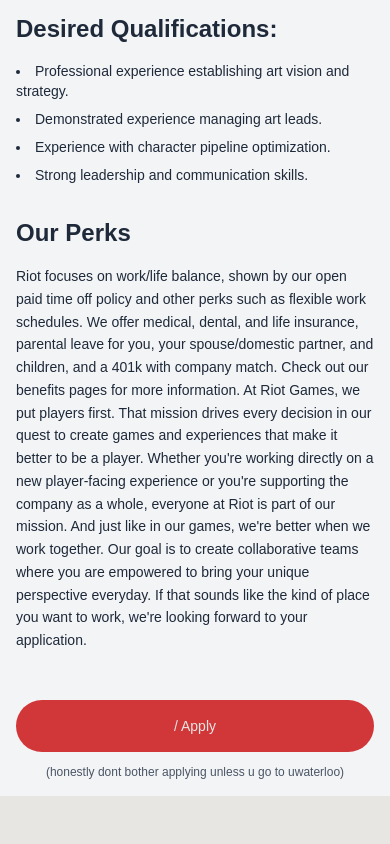
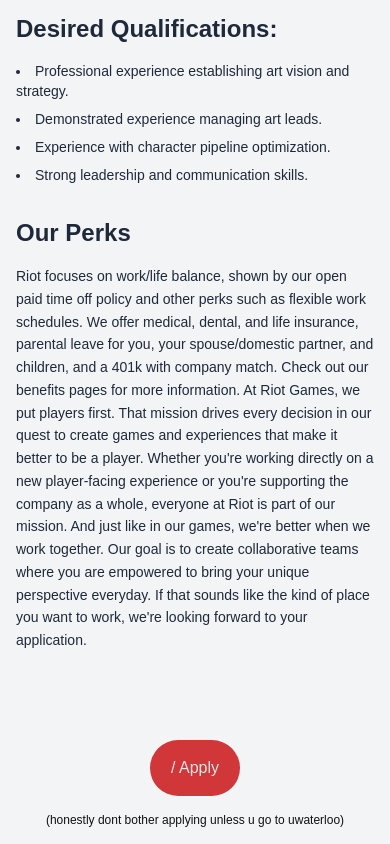
Before and after one commit to jparisio/riot-careers, a Next.js app: page /job-page/193724 in a window 390 px wide. Shown: the part 1503-2347 px from the top of the page. Before the commit the page ends 2299 px from the top, so only its background shows below. Built offline with nearby package versions, Linux system fonts and the light colour scheme.

Commit message:
fully responsive

```diff
--- a/src/pages/job-page/[id].tsx
+++ b/src/pages/job-page/[id].tsx
@@ -1,4 +1,5 @@
-import { useEffect } from "react";
+import { useEffect, useState } from "react";
+import { motion } from "framer-motion";
 import { useRouter } from "next/router";
 import jobs from "@/data/jobs.json";
 import JobType from "@/types/job";
@@ -36,6 +37,8 @@
       router.events.off("routeChangeStart", handleRouteChangeStart);
     };
   }, [router.events, lenis]);
+
+  const [hovered, setHovered] = useState(false);
 
   return (
     <>
@@ -153,12 +156,27 @@
           </section>
         </div>
 
-        {/* Responsive button section */}
-        <div className="w-full flex items-center justify-center flex-col mt-12 sm:mt-16 md:mt-20 lg:mt-22">
-          <button className="rounded-4xl py-4 px-6 sm:py-6 sm:px-8 bg-riotred text-background w-full sm:w-3/4 md:w-2/3 lg:w-1/2 xl:w-1/4 overflow-hidden text-sm sm:text-base md:text-lg font-medium">
-            / Apply
+        <div className="w-full flex items-center justify-center flex-col mt-22">
+          <button
+            className="relative rounded-4xl p-4 bg-riotred text-background w-1/4 overflow-hidden"
+            onMouseEnter={() => setHovered(true)}
+            onMouseLeave={() => setHovered(false)}
+          >
+            {/* Sliding black div */}
+            <motion.div
+              className="absolute inset-x- bottom-0 bg-black h-24 w-180%"
+              initial={{ y: "100%", rotate: 0 }}
+              animate={{
+                y: hovered ? "10%" : "100%",
+                rotate: hovered ? 5 : 0,
+              }}
+              transition={{ duration: 0.5, ease: "easeOut" }}
+            />
+
+            {/* Button text - keep it above the sliding div */}
+            <span className="relative z-10">/ Apply</span>
           </button>
-          <p className="text-xs sm:text-sm text-gray-600 mt-3 sm:mt-4 text-center px-4 max-w-md">
+          <p className="text-xs text-foreground mt-4">
             (honestly dont bother applying unless u go to uwaterloo)
           </p>
         </div>
```
